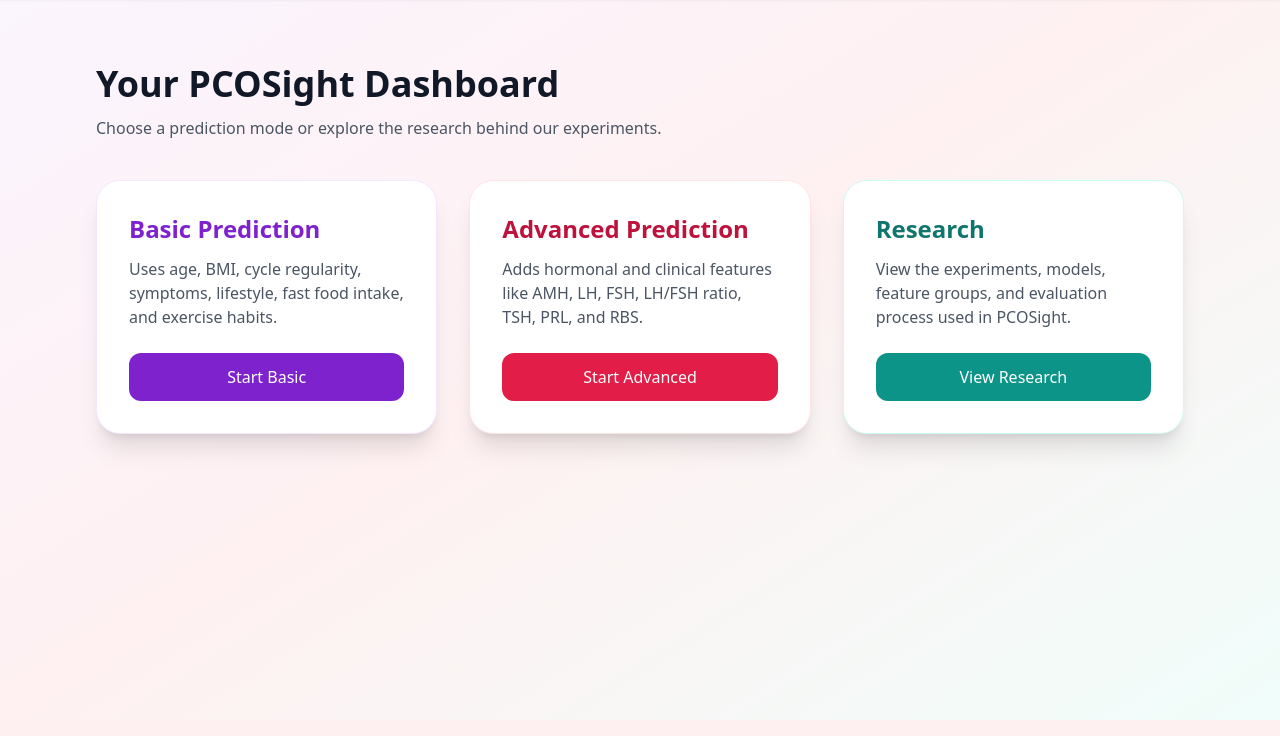
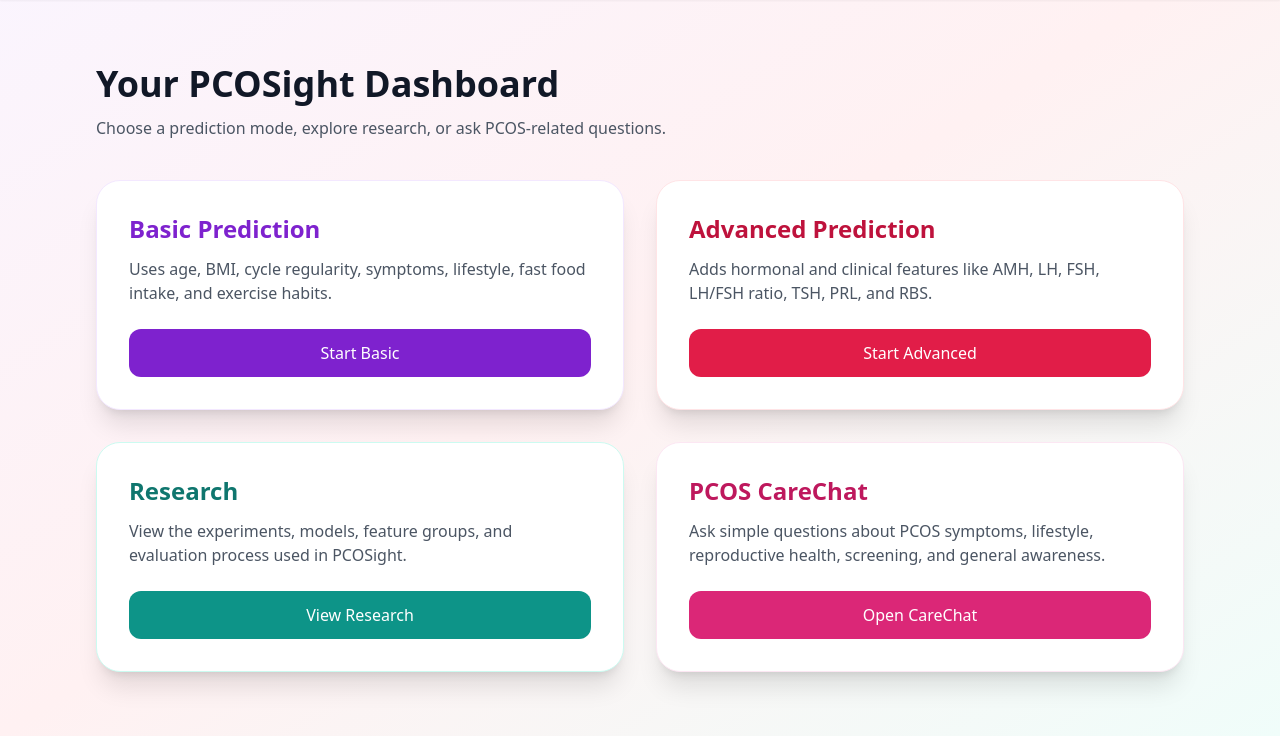
Before and after one commit to brpuneet898/PCOSight, a Flask app: page /dashboard in a window 1280 px wide. Shown: the part 80-816 px from the top of the page. Run offline with Flask 3, Linux system fonts and the light colour scheme; a user stored in the database is signed in; some libraries are stand-ins or nearby versions.

Commit message:
updated dashboard with 2*2 UI

```diff
--- a/templates/dashboard.html
+++ b/templates/dashboard.html
@@ -20,16 +20,19 @@
 <main class="max-w-6xl mx-auto px-8 py-16">
   <div class="mb-10">
     <h2 class="text-4xl font-bold text-gray-900 mb-3">Your PCOSight Dashboard</h2>
-    <p class="text-gray-600">Choose a prediction mode or explore the research behind our experiments.</p>
+    <p class="text-gray-600">Choose a prediction mode, explore research, or ask PCOS-related questions.</p>
   </div>
 
-  <div class="grid md:grid-cols-3 gap-8">
+  <div class="grid md:grid-cols-2 gap-8">
+
     <div class="bg-white rounded-3xl shadow-xl p-8 border border-purple-100">
       <h3 class="text-2xl font-bold text-purple-700 mb-3">Basic Prediction</h3>
       <p class="text-gray-600 mb-6">
         Uses age, BMI, cycle regularity, symptoms, lifestyle, fast food intake, and exercise habits.
       </p>
-      <a href="{{ url_for('basic') }}" class="block text-center bg-purple-700 text-white py-3 rounded-xl hover:bg-purple-800 transition">Start Basic</a>
+      <a href="{{ url_for('basic') }}" class="block text-center bg-purple-700 text-white py-3 rounded-xl hover:bg-purple-800 transition">
+        Start Basic
+      </a>
     </div>
 
     <div class="bg-white rounded-3xl shadow-xl p-8 border border-rose-100">
@@ -37,7 +40,9 @@
       <p class="text-gray-600 mb-6">
         Adds hormonal and clinical features like AMH, LH, FSH, LH/FSH ratio, TSH, PRL, and RBS.
       </p>
-      <a href="{{ url_for('advanced') }}" class="block text-center bg-rose-600 text-white py-3 rounded-xl hover:bg-rose-700 transition">Start Advanced</a>
+      <a href="{{ url_for('advanced') }}" class="block text-center bg-rose-600 text-white py-3 rounded-xl hover:bg-rose-700 transition">
+        Start Advanced
+      </a>
     </div>
 
     <div class="bg-white rounded-3xl shadow-xl p-8 border border-teal-100">
@@ -45,8 +50,21 @@
       <p class="text-gray-600 mb-6">
         View the experiments, models, feature groups, and evaluation process used in PCOSight.
       </p>
-      <a href="{{ url_for('research') }}" class="block text-center bg-teal-600 text-white py-3 rounded-xl hover:bg-teal-700 transition">View Research</a>
+      <a href="{{ url_for('research') }}" class="block text-center bg-teal-600 text-white py-3 rounded-xl hover:bg-teal-700 transition">
+        View Research
+      </a>
     </div>
+
+    <div class="bg-white rounded-3xl shadow-xl p-8 border border-pink-100">
+      <h3 class="text-2xl font-bold text-pink-700 mb-3">PCOS CareChat</h3>
+      <p class="text-gray-600 mb-6">
+        Ask simple questions about PCOS symptoms, lifestyle, reproductive health, screening, and general awareness.
+      </p>
+      <a href="{{ url_for('chatbot') }}" class="block text-center bg-pink-600 text-white py-3 rounded-xl hover:bg-pink-700 transition">
+        Open CareChat
+      </a>
+    </div>
+
   </div>
 </main>
 
```
